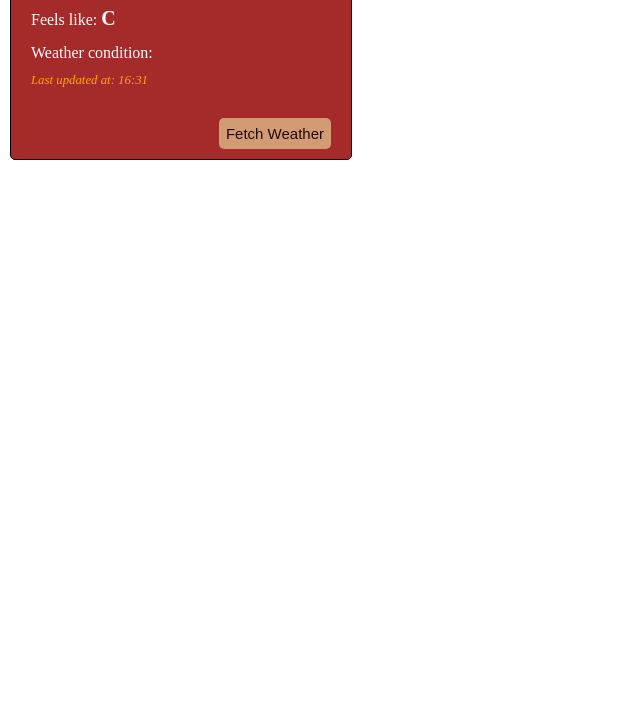
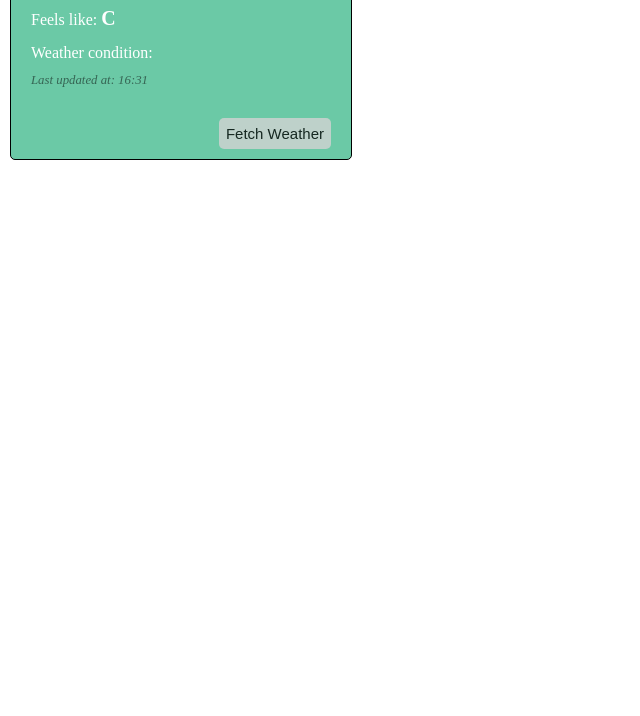
Before and after one commit to vdmklchv/Chisinau_weather_widget, a plain HTML site: page index.html in a window 1280 px wide. Shown: the part 84-800 px from the top of the page, without its empty margins (0-640 px from the left). Drawn offline with Linux system fonts and the light colour scheme; no server answers.

Commit message:
Design change

```diff
--- a/style.css
+++ b/style.css
@@ -13,7 +13,7 @@ p   {
     padding: 10px 20px;
     margin: 10px;
     border-radius: 5px;
-    background-color: brown;
+    background-color: #6BC9A6;
     color: white;
     min-width: 300px;
     max-width: 300px;
@@ -26,7 +26,7 @@ span    {
 
 button.fetch_weather  {
     font-size: 15px;
-    background-color: burlywood;
+    background-color: lightgrey;
     opacity: 0.8;
     margin-top: 20px;
     float: right;
@@ -68,5 +68,5 @@ button.fetch_weather  {
 #time   {
     font-style: italic;
     font-size: 0.8em;
-    color: orange;
+    color: #366554;
 }
```
Also changed, not shown: 1 other file.
